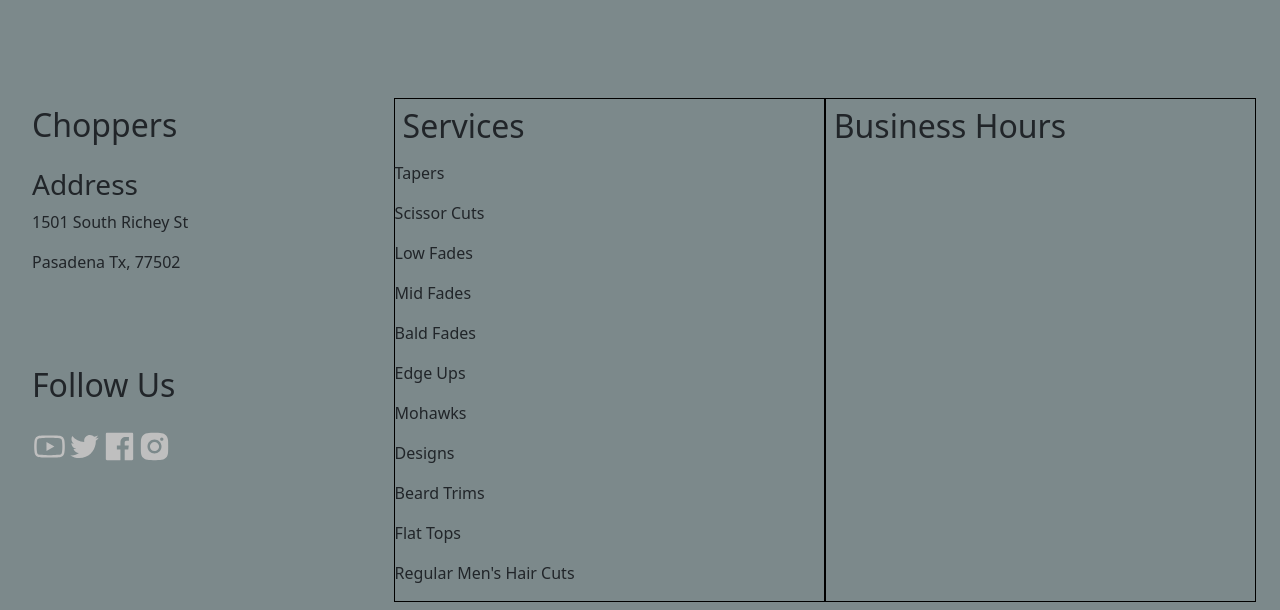
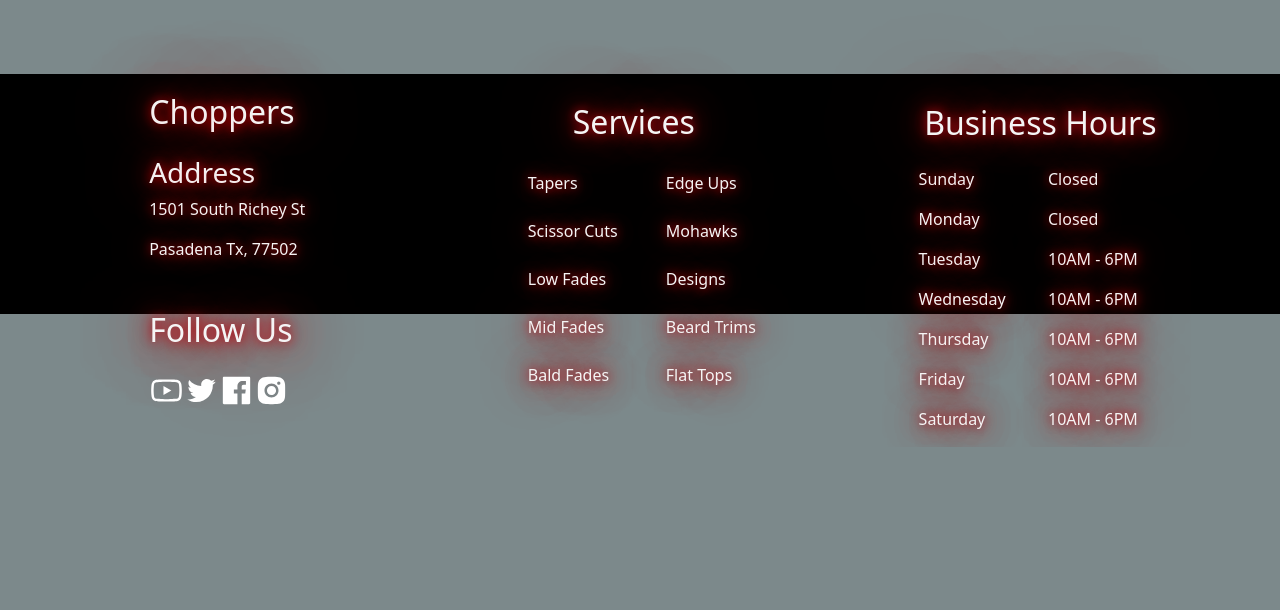
Before and after one commit to Castoreno05/Choppers, a React (Create React App) app in the folder main/: page /services in a window 1280 px wide. Shown: the part 826-1436 px from the top of the page. After the commit the page ends 1273 px from the top, so only its background shows below. Built offline with nearby package versions, Linux system fonts and the light colour scheme; the HTML template or start-up script is replaced by a standard one.

Commit message:
Completed right-container in the Footer page. Styled and consolidated code in Footer.

```diff
--- a/main/src/components/Footer/index.js
+++ b/main/src/components/Footer/index.js
@@ -29,23 +29,50 @@ function Footer() {
           </div>
         </div>
       </div>
-      <div className="right-container">
+      <div className="middle-container">
         <div className="services">
           <h2>Services</h2>
+          <div className="group-wrapper">
+            <div className="group-one">
               <p>Tapers</p>
               <p>Scissor Cuts</p>
               <p>Low Fades</p>
               <p>Mid Fades</p>
               <p>Bald Fades</p>
+            </div>
+            <div className="group-two">
               <p>Edge Ups</p>
               <p>Mohawks</p>
               <p>Designs</p>
               <p>Beard Trims</p>
               <p>Flat Tops</p>
-          <p>Regular Men's Hair Cuts</p>
             </div>
+          </div>
+        </div>
+      </div>
+      <div className="right-container">
         <div className="operation-hours">
           <h2>Business Hours</h2>
+          <div className="group-wrapper">
+            <div className="group-one">
+              <p>Sunday</p>
+              <p>Monday</p>
+              <p>Tuesday</p>
+              <p>Wednesday</p>
+              <p>Thursday</p>
+              <p>Friday</p>
+              <p>Saturday</p>
+            </div>
+            <div className="group-two">
+              <p>Closed</p>
+              <p>Closed</p>
+              <p>10AM - 6PM</p>
+              <p>10AM - 6PM</p>
+              <p>10AM - 6PM</p>
+              <p>10AM - 6PM</p>
+              <p>10AM - 6PM</p>
+            </div>
+          </div>
         </div>
       </div>
     </Container>
@@ -53,14 +80,19 @@ function Footer() {
 }
 
 const Container = styled.div`
+  color: whitesmoke;
+  text-shadow: 0 0 10px #ba0d16, 0 0 20px #ba0d16, 0 0 40px #ba0d16,
+    0 0 80px #ba0d16, 0 0 160px #ba0d16;
+  background-color: black;
   display: grid;
   height: 30vh;
   padding: 1.5rem;
-  grid-template-columns: 30% 70%;
+  grid-template-columns: 33% 33% 33%;
   .left-container {
     display: grid;
     grid-template-rows: 50% 50%;
-    gap: 0.5rem;
+    justify-content: center;
+    align-items: center;
     .office,
     .follow-us {
       h2,
@@ -69,22 +101,51 @@ const Container = styled.div`
         padding: 0.5rem;
       }
       svg {
-        color: #bfbfbf;
+        color: #fff;
         height: 35px;
         width: 35px;
       }
     }
   }
+  .middle-container {
+    display: grid;
+    justify-content: center;
+    .services {
+      display: flex;
+      flex-direction: column;
+      gap: 0.8rem;
+      p{
+        cursor: pointer;
+      }
+      h2 {
+        padding: 0.3rem;
+        text-align: center;
+      }
+      .group-wrapper {
+        display: grid;
+        grid-template-columns: 50% 50%;
+        align-items: center;
+        gap: 2rem;
+        line-height: 2;
+      }
+    }
+  }
   .right-container {
     display: grid;
-    grid-template-columns: 50% 50%;
-    .services,
+    justify-content: center;
     .operation-hours {
-      border: solid 0.1rem black;
-      h2,
-      .services,
-      .operation-hours {
-        padding: 0.5rem;
+      display: flex;
+      flex-direction: column;
+      gap: 0.7rem;
+      h2 {
+        text-align: center;
+        padding: 0.35rem;
+      }
+      .group-wrapper {
+        display: grid;
+        grid-template-columns: 40% 60%;
+        line-height: 1.5;
+        gap: 2rem;
       }
     }
   }
```
Lines whose indentation alone changed are shown as unchanged.
